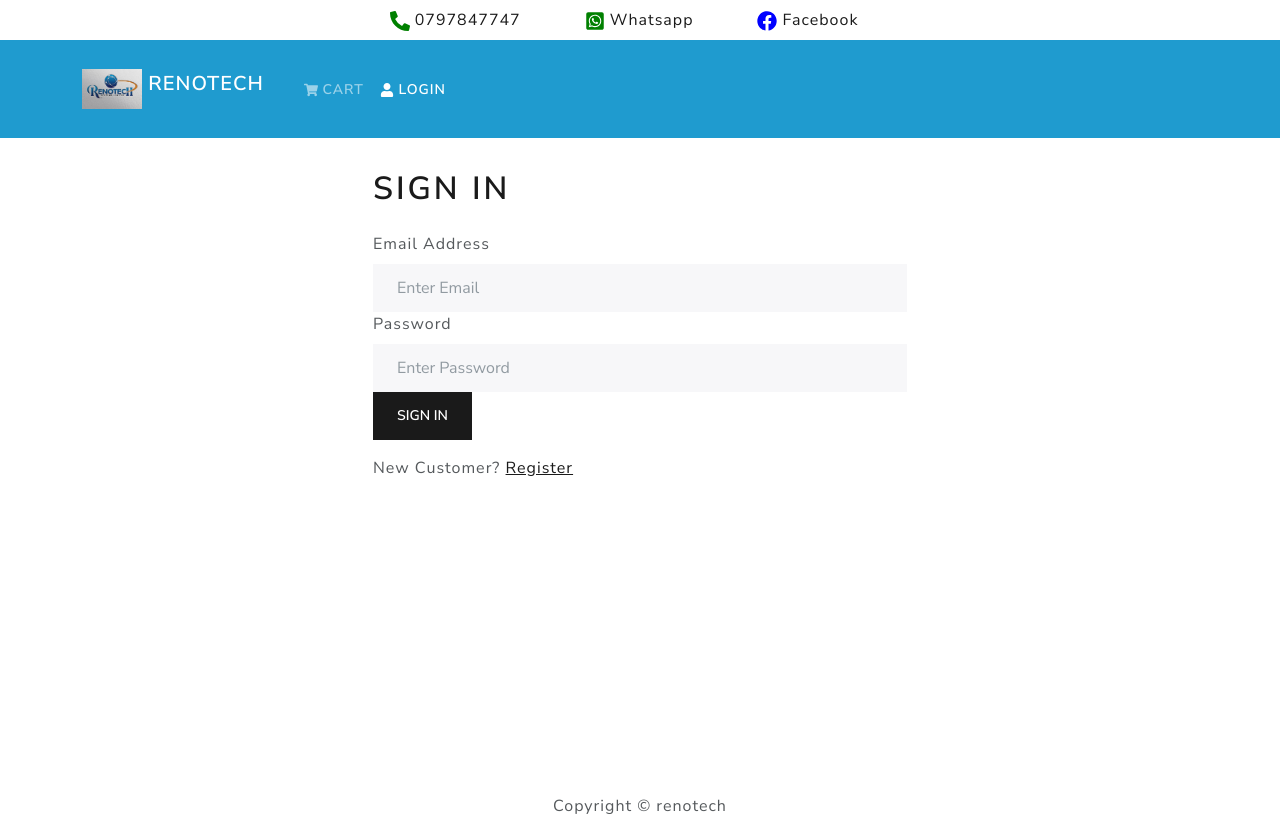
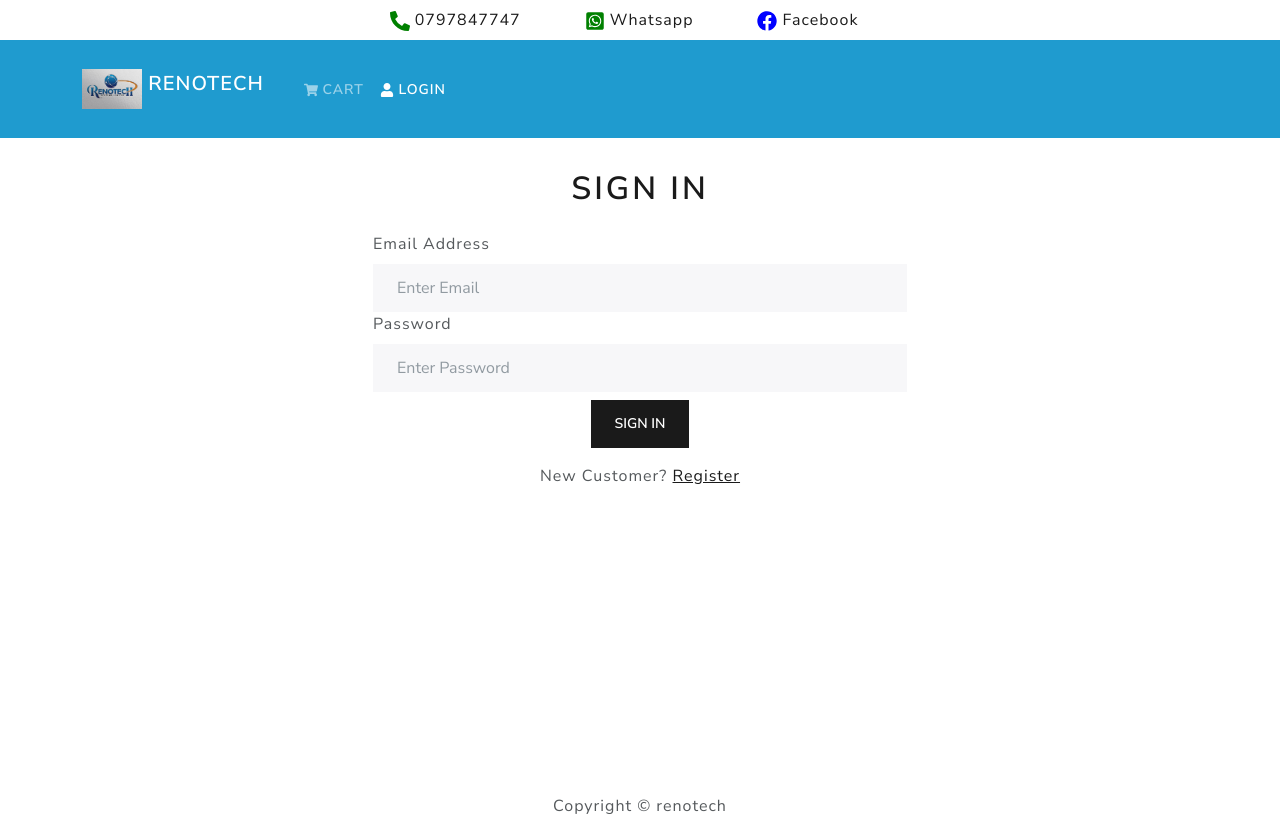
Before and after one commit to kamula/reno1, a React (Create React App) app in the folder frontend/: page /#/login in a window 1280 px wide. Built offline with nearby package versions, Linux system fonts and the light colour scheme.

Commit message:
center button

```diff
--- a/frontend/src/screens/LoginScreen.js
+++ b/frontend/src/screens/LoginScreen.js
@@ -30,7 +30,7 @@ function LoginScreen({location,history}) {
     }
   return (
     <FormContainer>
-        <h1>Sign In</h1>
+        <h1 className='text-center'>Sign In</h1>
         {error && <Message variant='danger'>{error}</Message>}
         {loading && <Loader/>}
         <Form onSubmit={submitHandler}>
@@ -55,8 +55,11 @@ function LoginScreen({location,history}) {
                 >
                 </Form.Control>
             </Form.Group>
+            <div className='text-center mt-2'>
                 <Button type='submit' variant='primary'>Sign In</Button>
+            </div>
         </Form>
+        <div className='text-center'>
             <Row className='py-3'>
                 <Col>
                     New Customer? <Link
@@ -67,6 +70,7 @@ function LoginScreen({location,history}) {
                     </Link>
                 </Col>
             </Row>
+        </div>
     </FormContainer>
   )
 }
--- a/frontend/src/screens/RegisterScreen.js
+++ b/frontend/src/screens/RegisterScreen.js
@@ -115,8 +115,11 @@ function RegisterScreen() {
                 >
                 </Form.Control>
             </Form.Group>
+            <div className='text-center mt-2'>
                 <Button type='submit' variant='primary'>Register</Button>
+            </div>
         </Form>
+        <div className='text-center'>
             <Row className='py-3'>
                 <Col>
                     Have an account? <Link
@@ -127,6 +130,8 @@ function RegisterScreen() {
                     </Link>
                 </Col>
             </Row>
+        </div>
+
     </FormContainer>
   )
 }
```
Also changed, not shown: 9 other files (tests, documents, lock files or other folders). Lines whose indentation alone changed are shown as unchanged.
